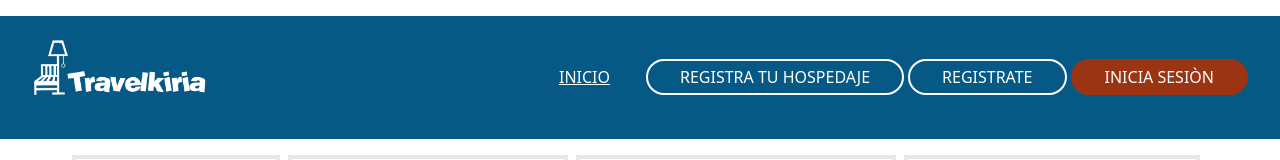
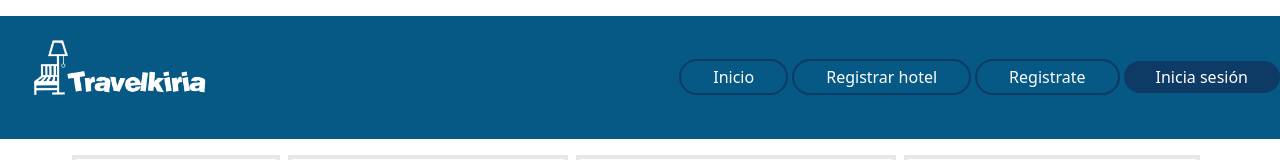
Before and after one commit to Nuriavalle/reactTravelki, a React (Create React App) app: page /VistaHoliday in a window 1280 px wide. Shown: the top 160 px of the page. Built offline with nearby package versions, Linux system fonts and the light colour scheme; no server answers.

Commit message:
:tada: rutas de sitio web

```diff
--- a/src/components/header2.jsx
+++ b/src/components/header2.jsx
@@ -1,4 +1,5 @@
 import logoBlanco from "../images/foto3.png"
+import { Link } from 'react-router-dom';
 
 function Header2() {
   return (
@@ -7,10 +8,10 @@ function Header2() {
       <div class="container mx-auto text-end mb-8 pb-3">
         <nav class="md:ml-auto flex flex-wrap items-center text-base justify-center">
         </nav>
-        <button class="inline-flex items-center py-1 px-8 underline text-base mt-4 md:mt-0 mr-1">INICIO</button>
-        <button class="inline-flex items-center border-2 border-white  py-1 px-8 focus:outline-none hover:bg-gray-200 rounded-full text-base mt-4 md:mt-0 mr-1">REGISTRA TU HOSPEDAJE</button>
-        <button class="inline-flex items-center border-2 border-white py-1 px-8 focus:outline-none hover:bg-gray-200 rounded-full text-base mt-4 md:mt-2 mr-1">REGISTRATE</button>
-        <button class="inline-flex items-center bg-[#9a3412] border-2 border-[#9a3412] py-1 px-8 focus:outline-none hover:bg-gray-200 rounded-full text-white mr-8 mt-4 md:mt-0">INICIA SESIÒN</button>
+        <Link to="/" className="inline-flex items-center border-2 border-[#0D3B66] py-1 px-8 focus:outline-none hover:bg-gray-200 rounded-full text-base mr-1">Inicio</Link>
+        <Link to="/RegistrodeHotel" className="inline-flex items-center border-2 border-[#0D3B66] py-1 px-8 focus:outline-none hover:bg-gray-200 rounded-full text-base mr-1">Registrar hotel</Link>
+        <Link to="/RegistrodeUsuario" className="inline-flex items-center border-2 border-[#0D3B66] py-1 px-8 focus:outline-none hover:bg-gray-200 rounded-full text-base mr-1">Registrate</Link>
+        <Link to="/IniciodeSesion" className="inline-flex items-center bg-[#0D3B66] border-0 py-1 px-8 focus:outline-none hover:bg-[#1D588F] rounded-full text-white">Inicia sesión</Link>
       </div>
     </header>
   );
--- a/src/components1/header.js
+++ b/src/components1/header.js
@@ -1,4 +1,5 @@
 import Logo from '../assets/imagenes/header/logo.png'
+import { Link } from 'react-router-dom';
 
 function Header() {
     return (
@@ -12,10 +13,10 @@ function Header() {
                     <a href='#Nosotros' class="mr-5 hover:text-[#0D3B66]">Nosotros</a>
                     <a href='#Servicios' class="mr-5 hover:text-[#0D3B66]">Servicios</a>
                 </nav>
-                <div class="flex items-center">
-                    <button class="inline-flex items-center border-2 border-[#0D3B66] py-1 px-8 focus:outline-none hover:bg-gray-200 rounded-full text-base mr-1">Registrar hotel</button>
-                    <button class="inline-flex items-center border-2 border-[#0D3B66] py-1 px-8 focus:outline-none hover:bg-gray-200 rounded-full text-base mr-1">Registrate</button>
-                    <button class="inline-flex items-center bg-[#0D3B66] border-0 py-1 px-8 focus:outline-none hover:bg-[#1D588F] rounded-full text-white">Inicia sesión</button>
+                <div className="flex items-center">
+                    <Link to="/RegistrodeHotel" className="inline-flex items-center border-2 border-[#0D3B66] py-1 px-8 focus:outline-none hover:bg-gray-200 rounded-full text-base mr-1">Registrar hotel</Link>
+                    <Link to="/RegistrodeUsuario" className="inline-flex items-center border-2 border-[#0D3B66] py-1 px-8 focus:outline-none hover:bg-gray-200 rounded-full text-base mr-1">Registrate</Link>
+                    <Link to="/IniciodeSesion" className="inline-flex items-center bg-[#0D3B66] border-0 py-1 px-8 focus:outline-none hover:bg-[#1D588F] rounded-full text-white">Inicia sesión</Link>
                 </div>
             </div>
         </header>
```
